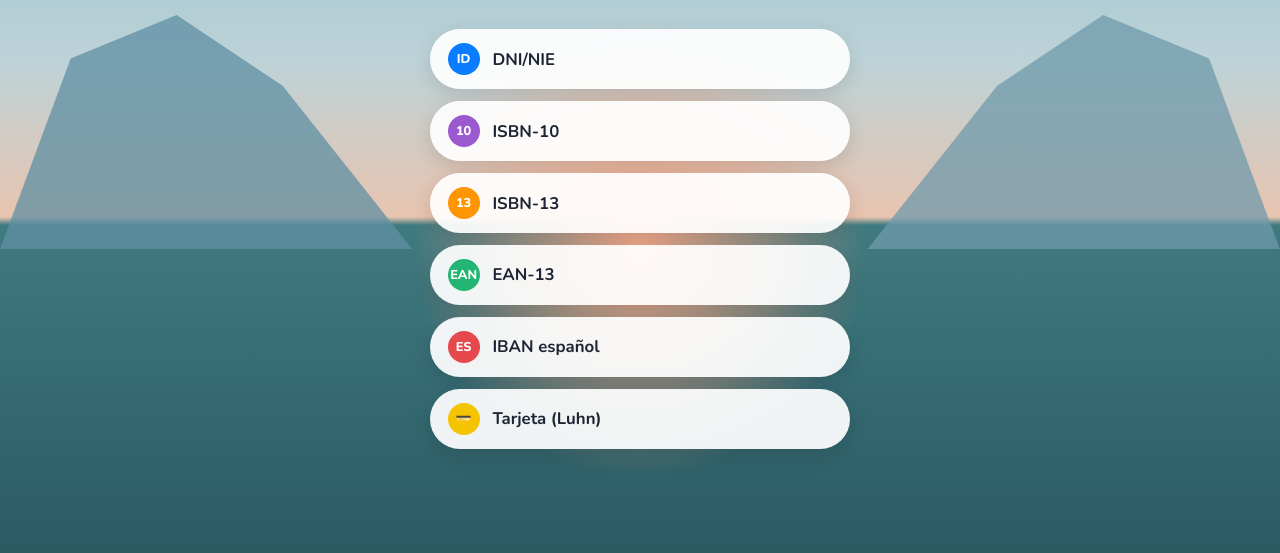
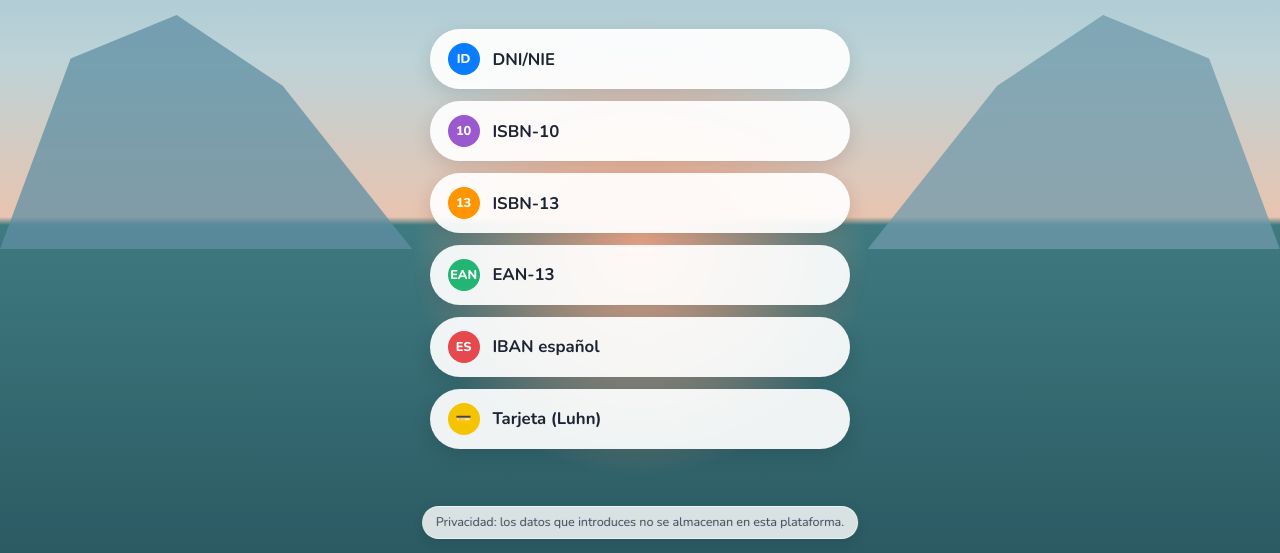
Before and after one commit to V1L3LLA/validador-universal, a plain HTML site: page web/index.html in a window 1280 px wide. Shown: the part 247-800 px from the top of the page. Drawn offline with nearby package versions, Linux system fonts and the light colour scheme.

Commit message:
Disclaimer sobre privacidad

```diff
--- a/web/index.html
+++ b/web/index.html
@@ -31,6 +31,10 @@
 
       <div id="result" class="result" role="status" hidden></div>
     </section>
+
+    <p class="privacy-note">
+      Privacidad: los datos que introduces no se almacenan en esta plataforma.
+    </p>
   </main>
 
   <!-- Module debe definirse antes de cargar el JS generado por Emscripten. -->
--- a/web/style.css
+++ b/web/style.css
@@ -37,6 +37,25 @@ body {
   display: flex;
   align-items: center;
   justify-content: center;
+}
+
+.privacy-note {
+  position: fixed;
+  z-index: 2;
+  left: 50%;
+  bottom: 14px;
+  transform: translateX(-50%);
+  max-width: calc(100vw - 32px);
+  padding: .45rem .8rem;
+  border: 1px solid rgba(255, 255, 255, .55);
+  border-radius: 999px;
+  background: rgba(255, 255, 255, .82);
+  color: #394354;
+  font-size: .78rem;
+  line-height: 1.35;
+  text-align: center;
+  box-shadow: 0 3px 12px rgba(0, 0, 0, .1);
+  backdrop-filter: blur(6px);
 }
 
 /* ---------- Sidebar / menú ---------- */
```
